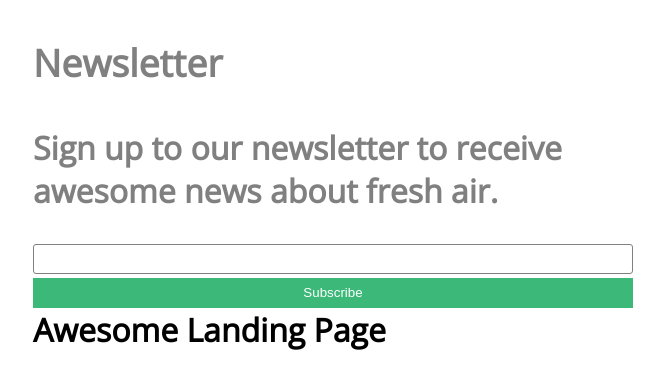
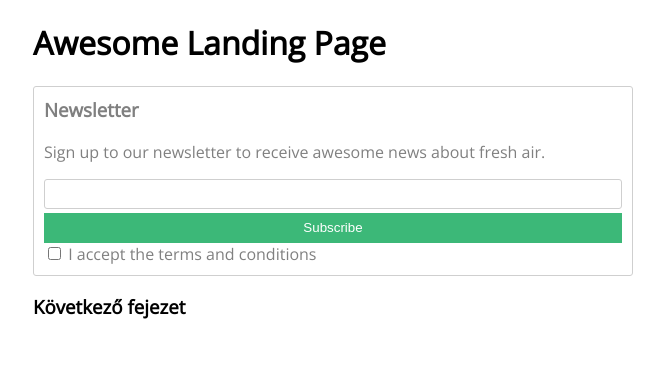
Before and after one commit to AblonczyAttila/gyakorlas, a plain HTML site: page index.html in a window 1280 px wide. Shown: the whole page, without its empty margins (307-971 px from the left). Drawn offline with nearby package versions, Linux system fonts and the light colour scheme.

Commit message:
Add files via upload

```diff
--- a/index.html
+++ b/index.html
@@ -13,6 +13,8 @@
 <body>
     <div class="container">
         <h1>
+            Awesome Landing Page
+        </h1>
          <div class="newsletter">
              <h3>Newsletter</h3>
              <p>
@@ -20,12 +22,17 @@
                  awesome news about fresh air.
              </p>
              <form>
-                 <input type="text">
+                 <input type="text" id="email">
                  <button type="submit">Subscribe</button>
+                 <input type="checkbox" name="" id="terms">
+                 <label for="terms">
+                      I accept the terms and conditions
+                </label>
              </form>
          </div>
-            Awesome Landing Page
-        </h1>
+        <h3>
+            Következő fejezet
+        </h3>
     </div>
 
 </body>
--- a/style.css
+++ b/style.css
@@ -6,6 +6,9 @@
 }
 .newsletter {
     color:gray;
+    border: thin solid #cfcfcf;
+    border-radius : 3px;
+    padding: 10px;
 }
 .newsletter button{
 background-color: #3cb878;
@@ -17,12 +20,15 @@ height: 30px;
 
 
 }
-.newsletter input{
+.newsletter input#email{
 display: block;
 width: 100%;
 height: 30px;
 margin-bottom: 4px;
-border: solid gray 1px;
+border: solid #cfcfcf 1px;
 border-radius: 3px;
 box-sizing: border-box;
 }
+.newsletter h3 {
+margin-top: 0;
+}
```
